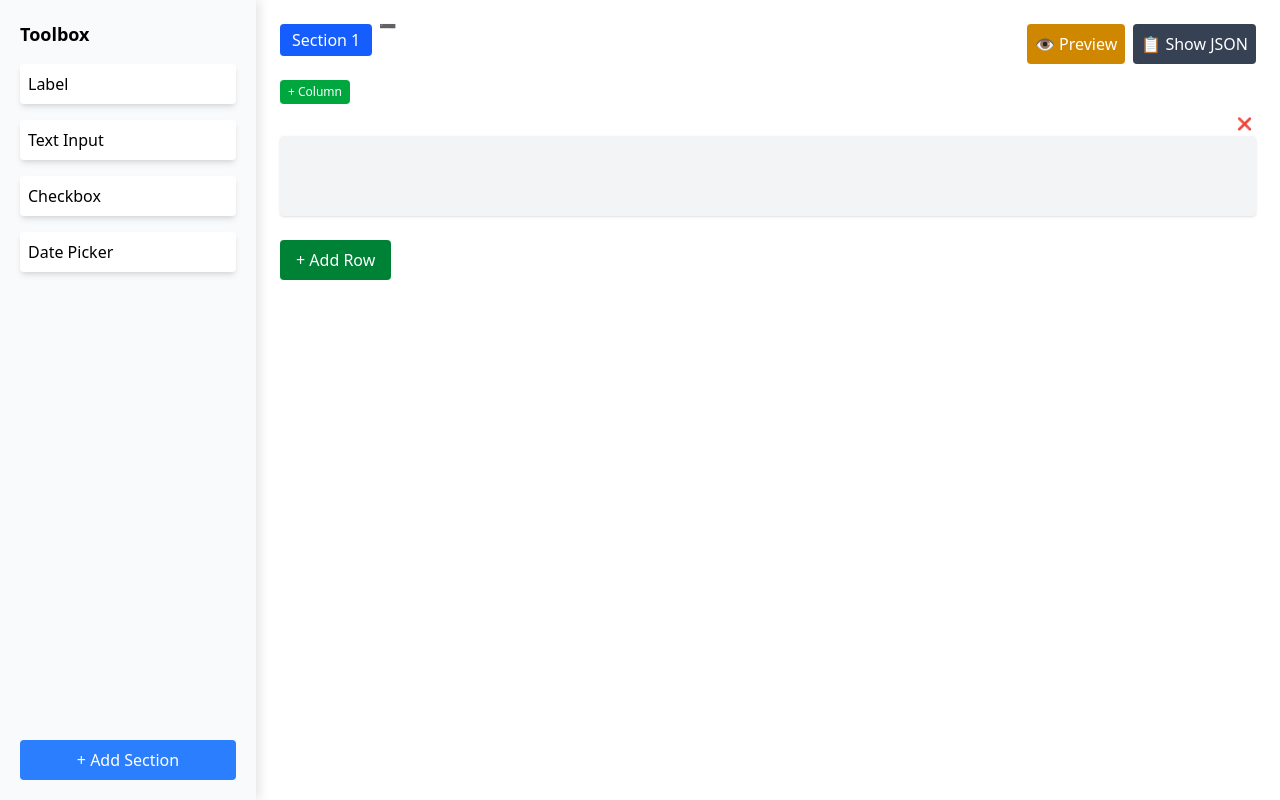
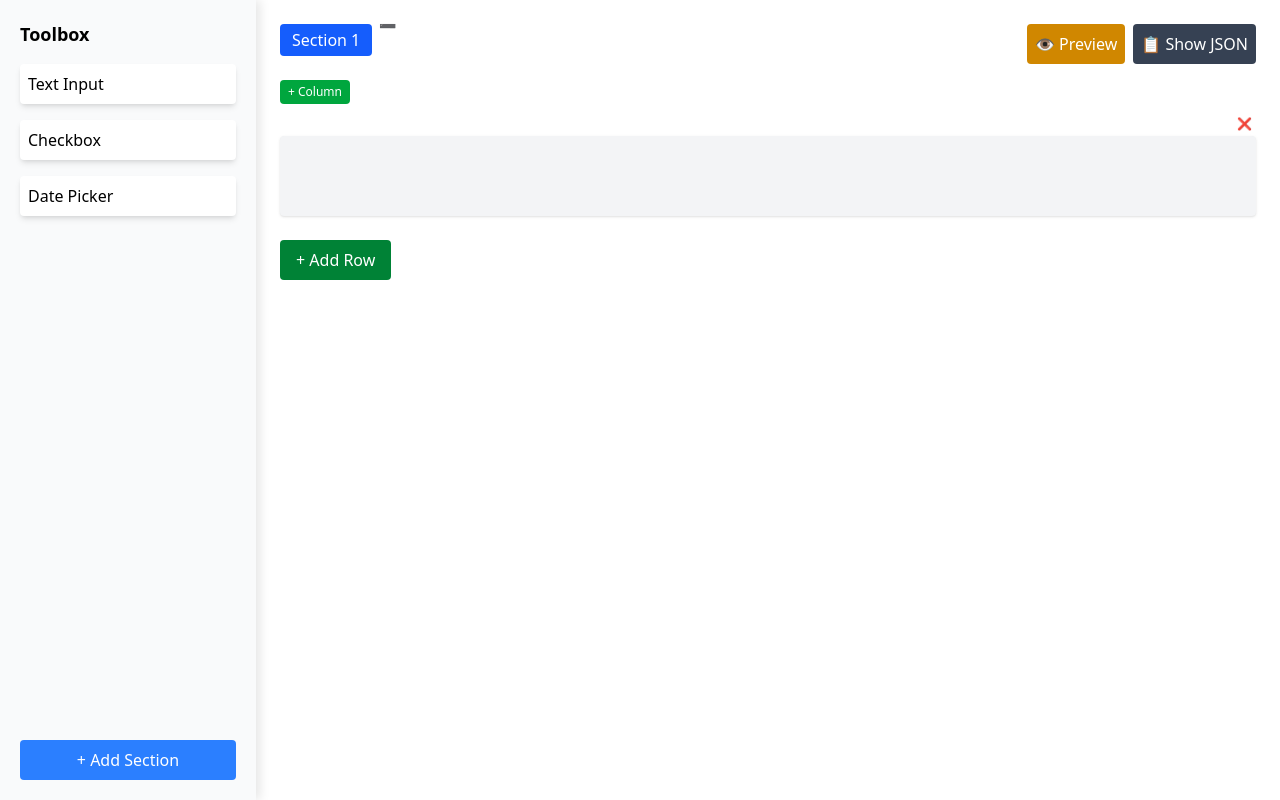
Before and after one commit to akshay-at-bluepineapple/form-builder-ui, a React (Vite) app: page / in a window 1280 px wide. Built offline with nearby package versions, Linux system fonts and the light colour scheme.

Commit message:
added required functionality and remove label from toolbox

```diff
--- a/src/components/FieldEditorModal.jsx
+++ b/src/components/FieldEditorModal.jsx
@@ -1,4 +1,4 @@
-import React, { useState } from 'react';
+import React, { useState } from "react";
 
 export default function FieldEditorModal({ field, onClose, onSave }) {
   const [localField, setLocalField] = useState({ ...field });
@@ -11,19 +11,29 @@ export default function FieldEditorModal({ field, onClose, onSave }) {
         <input
           className="w-full border p-2 rounded mb-4"
           value={localField.label}
-          onChange={(e) => setLocalField({ ...localField, label: e.target.value })}
+          onChange={(e) =>
+            setLocalField({ ...localField, label: e.target.value })
+          }
         />
         <label className="block mb-2 text-sm font-medium">Placeholder</label>
         <input
           className="w-full border p-2 rounded mb-4"
-          value={localField.placeholder || ''}
-          onChange={(e) => setLocalField({ ...localField, placeholder: e.target.value })}
+          value={localField.placeholder || ""}
+          onChange={(e) =>
+            setLocalField({ ...localField, placeholder: e.target.value })
+          }
+        />
+        <label className="block mb-2 text-sm font-medium">Required</label>
+        <input
+          className="mr-2"
+          type="checkbox"
+          checked={localField.required}
+          onChange={(e) =>
+            setLocalField({ ...localField, required: e.target.checked })
+          }
         />
         <div className="flex justify-end space-x-2">
-          <button
-            className="px-4 py-2 bg-gray-300 rounded"
-            onClick={onClose}
-          >
+          <button className="px-4 py-2 bg-gray-300 rounded" onClick={onClose}>
             Cancel
           </button>
           <button
--- a/src/components/FormBuilder.jsx
+++ b/src/components/FormBuilder.jsx
@@ -292,7 +292,10 @@ export default function FormBuilder() {
         <div className="flex flex-wrap gap-2 mb-4">
           <div className="flex pb-2 max-w-full">
             {sections.map((section) => (
-              <div key={section.id} className="relative flex-shrink-0 space-x-8">
+              <div
+                key={section.id}
+                className="relative flex-shrink-0 space-x-8"
+              >
                 {editingSectionId === section.id ? (
                   <input
                     type="text"
@@ -349,7 +352,6 @@ export default function FormBuilder() {
             </button>
           </div>
         </div>
-
         {!previewMode ? (
           <>
             {sections
@@ -468,15 +470,10 @@ export default function FormBuilder() {
           </>
         ) : (
           <>
-            <FormPreview
-              sections={sections}
-              getColumnWidth={getColumnWidth}
-              isMobileView={isMobileView}
-            />
+            <FormPreview sections={sections} getColumnWidth={getColumnWidth} />
           </>
         )}
       </div>
-
       {editingField && (
         <FieldEditorModal
           field={editingField}
@@ -487,7 +484,6 @@ export default function FormBuilder() {
           }}
         />
       )}
-
       {showJson && (
         <JsonModal sections={sections} onClose={() => setShowJson(false)} />
       )}
--- a/src/components/FormPreview.jsx
+++ b/src/components/FormPreview.jsx
@@ -1,17 +1,10 @@
 import React from "react";
 
-export default function FormPreview({
-  sections,
-  getColumnWidth,
-  isMobileView,
-}) {
+export default function FormPreview({ sections, getColumnWidth }) {
   return (
     <div className="space-y-8">
       {sections.map((section) => (
-        <div
-          key={section.id}
-          className="bg-white p-6 md:p-6 rounded-lg shadow-sm border"
-        >
+        <div key={section.id} className="bg-white p-6 md:p-6 rounded-lg shadow">
           <h2 className="text-xl font-semibold mb-4 md:mb-6 text-gray-800">
             {section.name}
           </h2>
@@ -50,6 +43,7 @@ function renderField(field) {
         <div className="relative">
           <label className="block text-sm font-medium text-gray-700 mb-1">
             {field.label}
+            {field.required && <span className="text-red-500 ml-1">*</span>}
           </label>
           <input
             type="text"
@@ -57,10 +51,6 @@ function renderField(field) {
             className="w-full px-3 py-2 border border-gray-300 rounded-md focus:outline-none transition-colors"
           />
         </div>
-      );
-    case "label":
-      return (
-        <div className="py-2 px-1 text-gray-700 font-normal">{field.label}</div>
       );
     case "checkbox":
       return (
@@ -77,14 +67,20 @@ function renderField(field) {
             className="ml-2 block text-sm text-gray-700"
           >
             {field.label}
+            {field.required && <span className="text-red-500 ml-1">*</span>}
           </label>
         </div>
+      );
+    case "label":
+      return (
+        <div className="py-2 px-1 text-gray-700 font-normal">{field.label}</div>
       );
     case "date":
       return (
         <div>
           <label className="block text-sm font-medium text-gray-700 mb-1">
             {field.label}
+            {field.required && <span className="text-red-500 ml-1">*</span>}
           </label>
           <div className="relative">
             <input
--- a/src/components/Toolbox.jsx
+++ b/src/components/Toolbox.jsx
@@ -1,10 +1,9 @@
 import React from "react";
 
 const TOOLBOX_FIELDS = [
-  { id: "label", label: "Label", type: "label" },
-  { id: "text", label: "Text Input", type: "text" },
-  { id: "checkbox", label: "Checkbox", type: "checkbox" },
-  { id: "date", label: "Date Picker", type: "date" },
+  { id: "text", label: "Text Input", type: "text", required: false },
+  { id: "checkbox", label: "Checkbox", type: "checkbox", required: false },
+  { id: "date", label: "Date Picker", type: "date", required: false },
 ];
 
 export default function Toolbox({
```
Also changed, not shown: src/components/DraggableField.jsx (+6 -4 lines), src/components/DroppableColumn.jsx (+10 -3 lines), src/components/JsonModal.jsx (+8 -8 lines).
